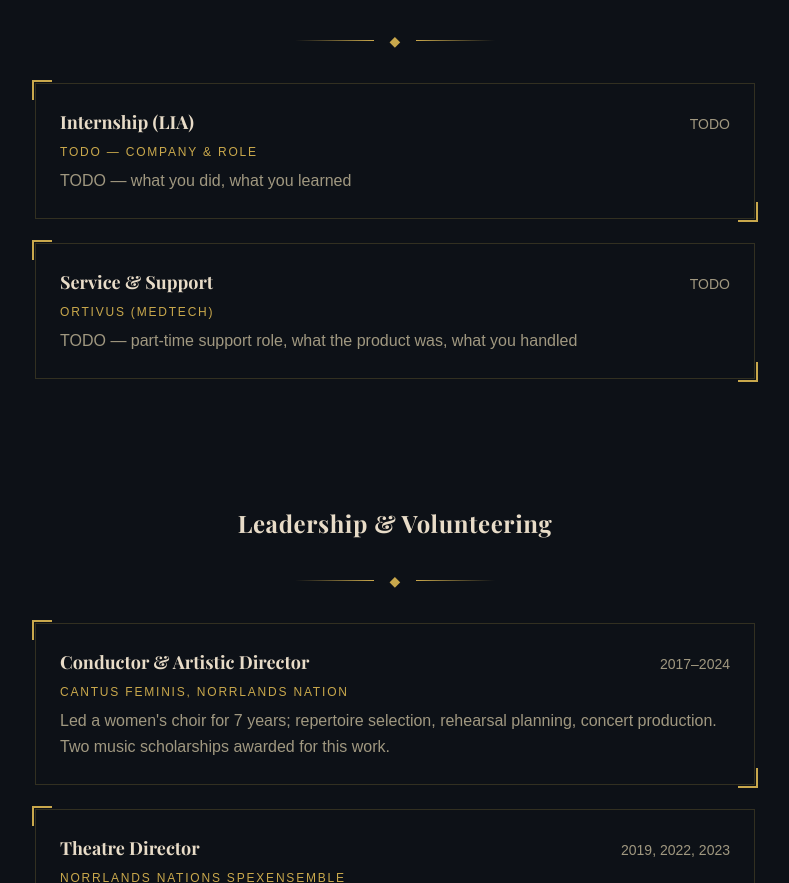
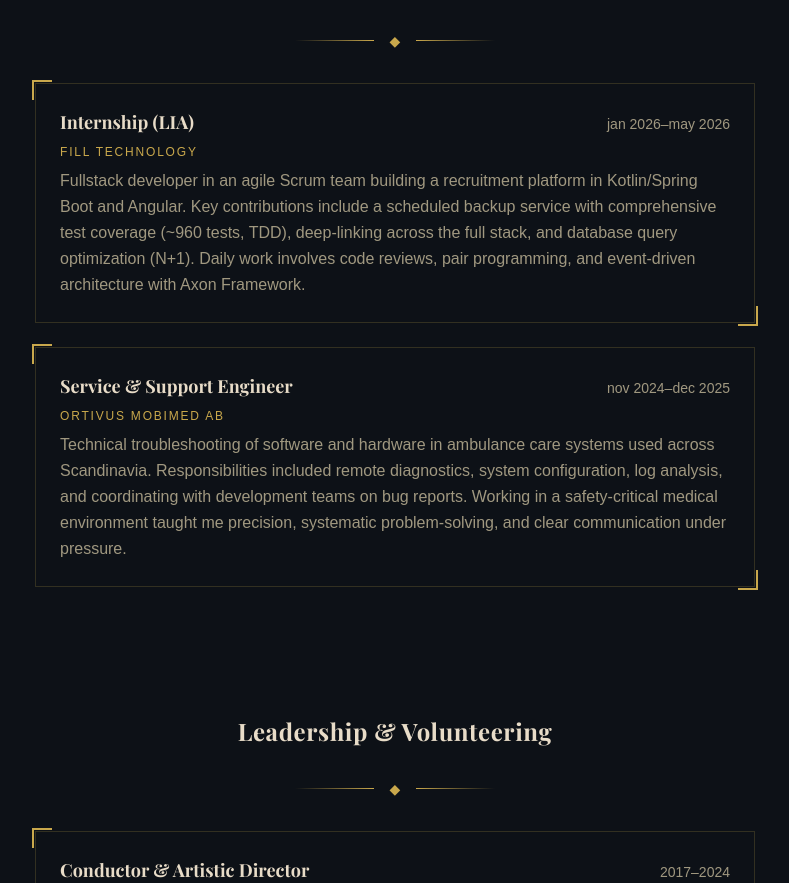
Before and after one commit to nanawally/portfolio, a Next.js app: page / in a window 1280 px wide. Shown: the part 1672-2555 px from the top of the page, without its empty margins (245-1034 px from the left). Built offline with nearby package versions, Linux system fonts and the light colour scheme; a web font is replaced by a local one.

Commit message:
Add work experience to ProSite

```diff
--- a/app/components/ProSite.tsx
+++ b/app/components/ProSite.tsx
@@ -55,16 +55,17 @@ const projects: Project[] = [
 const experience = [
   {
     title: "Internship (LIA)",
-    place: "TODO — company & role",
-    period: "TODO",
-    description: "TODO — what you did, what you learned",
+    place: "Fill Technology",
+    period: "jan 2026–may 2026",
+    description:
+      "Fullstack developer in an agile Scrum team building a recruitment platform in Kotlin/Spring Boot and Angular. Key contributions include a scheduled backup service with comprehensive test coverage (~960 tests, TDD), deep-linking across the full stack, and database query optimization (N+1). Daily work involves code reviews, pair programming, and event-driven architecture with Axon Framework.",
   },
   {
-    title: "Service & Support",
-    place: "Ortivus (medtech)",
-    period: "TODO",
+    title: "Service & Support Engineer",
+    place: "Ortivus MobiMed AB",
+    period: "nov 2024–dec 2025",
     description:
-      "TODO — part-time support role, what the product was, what you handled",
+      "Technical troubleshooting of software and hardware in ambulance care systems used across Scandinavia. Responsibilities included remote diagnostics, system configuration, log analysis, and coordinating with development teams on bug reports. Working in a safety-critical medical environment taught me precision, systematic problem-solving, and clear communication under pressure.",
   },
 ];
 
```
